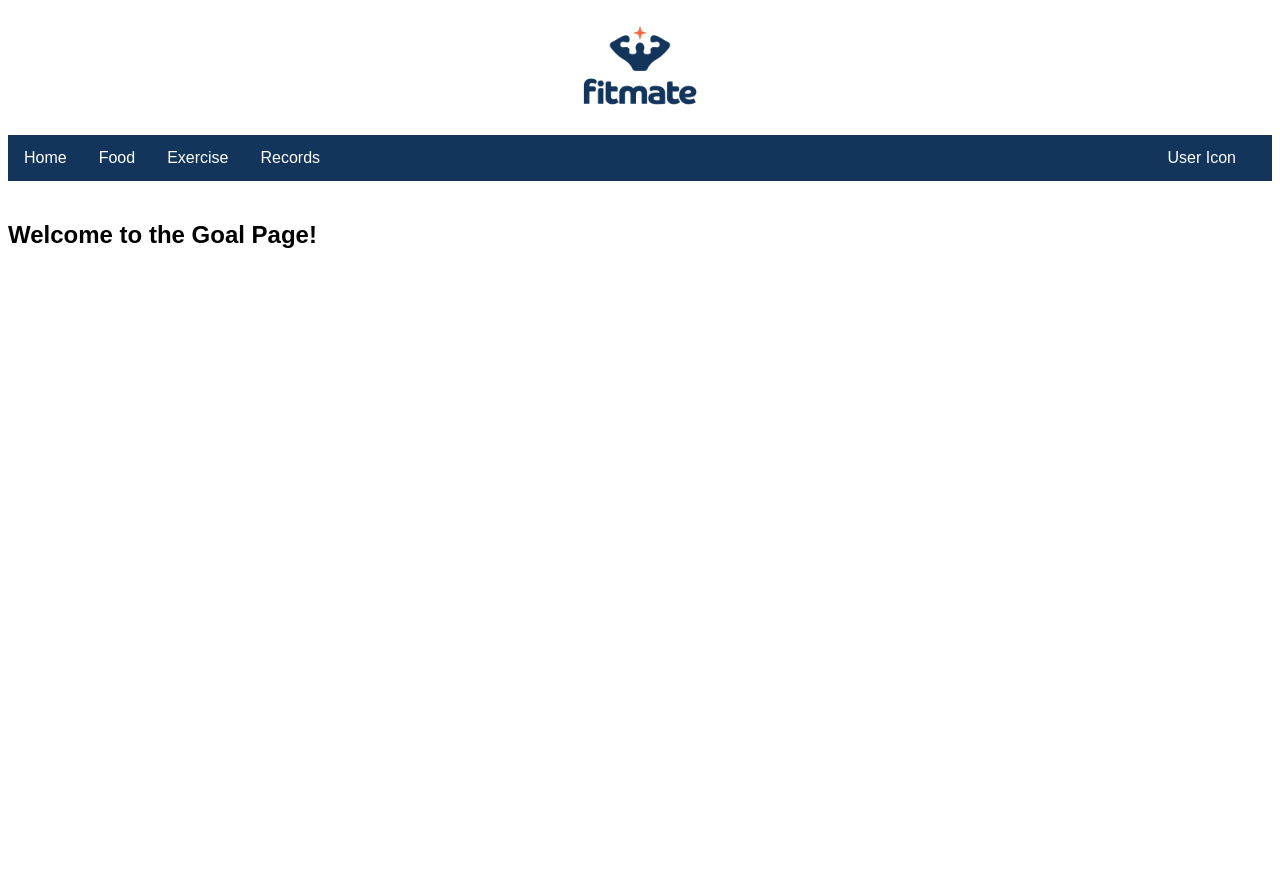
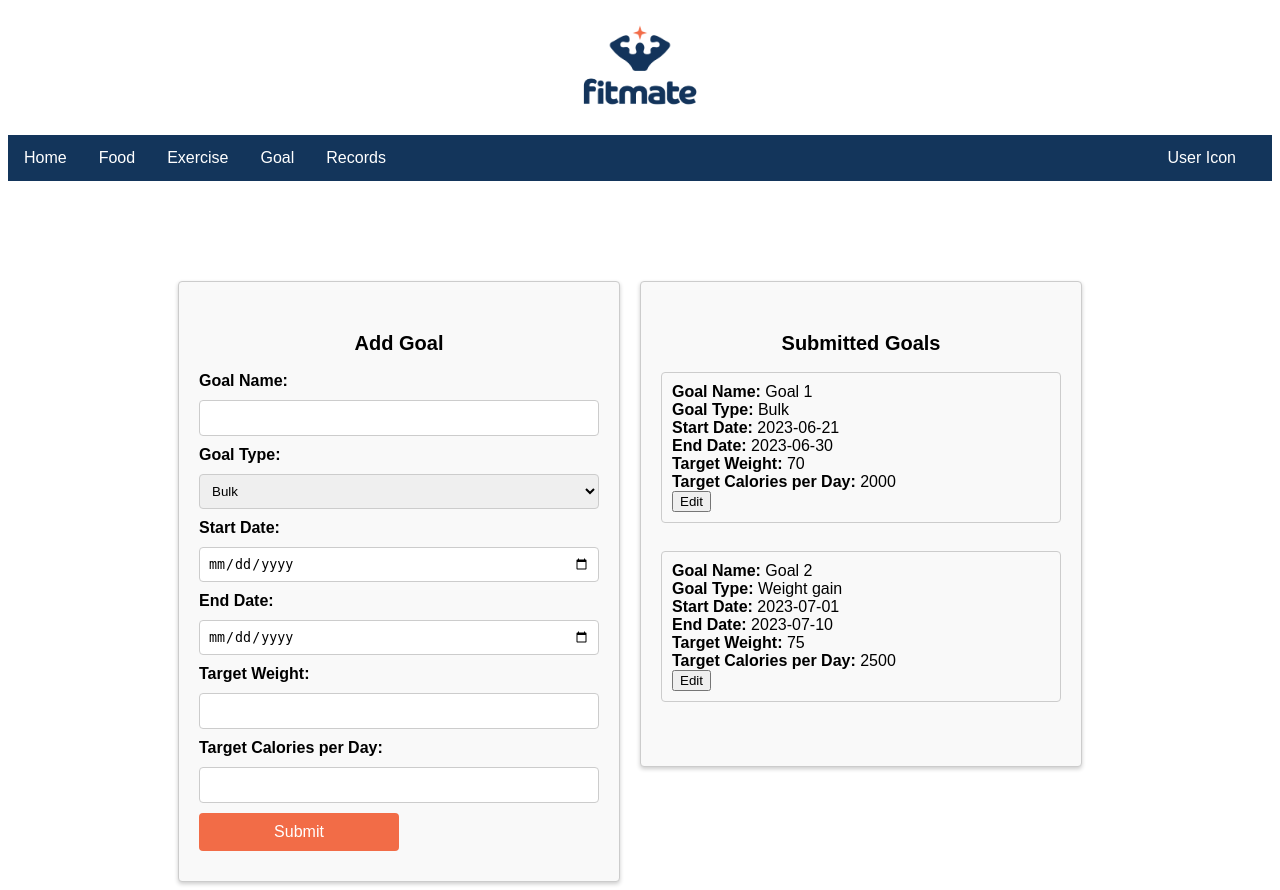
Before and after one commit to renukaramm/DatabaseSystems, a Flask app: page /goal in a window 1280 px wide. Before the commit the page ends 248 px from the top, so only its background shows below. Run offline with Flask 3, Linux system fonts and the light colour scheme.

Commit message:
update goal

```diff
--- a/fitmate/app.py
+++ b/fitmate/app.py
@@ -55,8 +55,44 @@ def exercise():
 
 @app.route('/goal')
 def goal():
-    return render_template('goal.html')
+    # Dummy goals data for testing, replace with your logic to retrieve goals
+    goals = [
+        {
+            'name': 'Goal 1',
+            'type': 'Bulk',
+            'start_date': '2023-06-21',
+            'end_date': '2023-06-30',
+            'target_weight': 70,
+            'target_calories': 2000
+        },
+        {
+            'name': 'Goal 2',
+            'type': 'Weight gain',
+            'start_date': '2023-07-01',
+            'end_date': '2023-07-10',
+            'target_weight': 75,
+            'target_calories': 2500
+        }
+    ]
 
+    return render_template('goal.html', goals=goals)
+
+@app.route('/add_goal', methods=['GET', 'POST'])
+def add_goal():
+    if request.method == 'POST':
+        goal_name = request.form['goal-name']
+        goal_type = request.form['goal-type']
+        start_date = request.form['start-date']
+        end_date = request.form['end-date']
+        target_weight = request.form['target-weight']
+        target_calories = request.form['target-calories']
+
+        # Perform the necessary actions with the submitted goal data
+        # (e.g., store it in a database, update the user's goals, etc.)
+
+        return redirect('/goal')  # Redirect to the goal page after submission
+
+    return render_template('add_goal.html')
 @app.route('/records')
 def records():
     return render_template('records.html')
--- a/fitmate/templates/dailyplan.html
+++ b/fitmate/templates/dailyplan.html
@@ -14,6 +14,7 @@
         <a href="/">Home</a>
         <a href="/food">Food</a>
         <a href="/exercise">Exercise</a>
+        <a href="/goal">Goal</a>
         <div class="dropdown">
             <button class="dropbtn">Records
                 <i class="fa fa-caret-down"></i>
--- a/fitmate/templates/exercise.html
+++ b/fitmate/templates/exercise.html
@@ -14,6 +14,7 @@
         <a href="/">Home</a>
         <a href="/food">Food</a>
         <a href="/exercise">Exercise</a>
+        <a href="/goal">Goal</a>
         <div class="dropdown">
             <button class="dropbtn">Records
                 <i class="fa fa-caret-down"></i>
--- a/fitmate/templates/food.html
+++ b/fitmate/templates/food.html
@@ -14,6 +14,7 @@
         <a href="/">Home</a>
         <a href="/food">Food</a>
         <a href="/exercise">Exercise</a>
+        <a href="/goal">Goal</a>
         <div class="dropdown">
             <button class="dropbtn">Records
                 <i class="fa fa-caret-down"></i>
--- a/fitmate/templates/goal.html
+++ b/fitmate/templates/goal.html
@@ -1,10 +1,77 @@
 <!DOCTYPE html>
 <html>
+
 <head>
   <link rel="stylesheet" type="text/css" href="{{ url_for('static', filename='style.css') }}">
+  <title>Goal</title>
+  <style>
+    .goal-container {
+      display: flex;
+      justify-content: center;
+      align-items: flex-start;
+      margin-top: 100px;
+    }
 
-    <title>Goal</title>
+    .goal-form-container,
+    .submitted-goals-container {
+      width: 400px;
+      padding: 20px;
+      border: 1px solid #ccc;
+      border-radius: 4px;
+      background-color: #f9f9f9;
+      box-shadow: 0 2px 4px rgba(0, 0, 0, 0.2);
+      margin-right: 20px;
+    }
+
+    .goal-form-container h2,
+    .submitted-goals-container h2 {
+      text-align: center;
+    }
+
+    .goal-form-container form {
+      display: flex;
+      flex-direction: column;
+    }
+
+    .goal-form-container label {
+      margin-bottom: 10px;
+    }
+
+    .goal-form-container input[type="text"],
+    .goal-form-container input[type="date"],
+    .goal-form-container input[type="number"],
+    .goal-form-container select {
+      width: 100%;
+      padding: 8px;
+      border: 1px solid #ccc;
+      border-radius: 4px;
+      box-sizing: border-box;
+      margin-bottom: 10px;
+    }
+
+    .goal-form-container input[type="submit"] {
+      background-color: #f26c47;
+      color: white;
+      border: none;
+      border-radius: 4px;
+      padding: 10px;
+      cursor: pointer;
+    }
+
+    .submitted-goals-container ul {
+      list-style-type: none;
+      padding: 0;
+    }
+
+    .submitted-goals-container li {
+      margin-bottom: 10px;
+      padding: 10px;
+      border: 1px solid #ccc;
+      border-radius: 4px;
+    }
+  </style>
 </head>
+
 <body>
   <div class="logo">
     <img src="{{ url_for('static', filename='logo.png') }}" alt="FitmATE Logo">
@@ -14,6 +81,7 @@
       <a href="/">Home</a>
       <a href="/food">Food</a>
       <a href="/exercise">Exercise</a>
+      <a href="/goal">Goal</a>
       <div class="dropdown">
         <button class="dropbtn">Records
           <i class="fa fa-caret-down"></i>
@@ -27,6 +95,57 @@
     <a href="/profile" class="user-icon">User Icon</a>
   </div>
 
-    <h1>Welcome to the Goal Page!</h1>
+  <div class="goal-container">
+    <div class="goal-form-container">
+      <h2>Add Goal</h2>
+      <form action="/add_goal" method="POST">
+        <label for="goal-name">Goal Name:</label>
+        <input type="text" id="goal-name" name="goal-name" required>
+        <label for="goal-type">Goal Type:</label>
+        <select id="goal-type" name="goal-type" required>
+          <option value="Bulk">Bulk</option>
+          <option value="Weight gain">Weight gain</option>
+        </select>
+        <label for="start-date">Start Date:</label>
+        <input type="date" id="start-date" name="start-date" required>
+        <label for="end-date">End Date:</label>
+        <input type="date" id="end-date" name="end-date" required>
+        <label for="target-weight">Target Weight:</label>
+        <input type="number" id="target-weight" name="target-weight" step="any" required>
+        <label for="target-calories">Target Calories per Day:</label>
+        <input type="number" id="target-calories" name="target-calories" step="any" required>
+        <input type="submit" value="Submit">
+      </form>
+    </div>
+
+    <div class="submitted-goals-container">
+      <h2>Submitted Goals</h2>
+      {% if goals %}
+      <ul>
+        {% for goal in goals %}
+        <li>
+          <strong>Goal Name:</strong> {{ goal.name }}<br>
+          <strong>Goal Type:</strong> {{ goal.type }}<br>
+          <strong>Start Date:</strong> {{ goal.start_date }}<br>
+          <strong>End Date:</strong> {{ goal.end_date }}<br>
+          <strong>Target Weight:</strong> {{ goal.target_weight }}<br>
+          <strong>Target Calories per Day:</strong> {{ goal.target_calories }}
+          <br>
+          <button onclick="showEditGoalForm('{{ goal.id }}')">Edit</button>
+        </li>
+        <br>
+        {% endfor %}
+      </ul>
+      {% else %}
+      <p>No goals submitted yet.</p>
+      {% endif %}
+    </div>
+  </div>
+
+  <script>
+    function showEditGoalForm(goalId) {
+    }
+  </script>
 </body>
+
 </html>
--- a/fitmate/templates/home.html
+++ b/fitmate/templates/home.html
@@ -14,6 +14,7 @@
         <a href="/">Home</a>
         <a href="/food">Food</a>
         <a href="/exercise">Exercise</a>
+        <a href="/goal">Goal</a>
         <div class="dropdown">
             <button class="dropbtn">Records
                 <i class="fa fa-caret-down"></i>
--- a/fitmate/templates/profile.html
+++ b/fitmate/templates/profile.html
@@ -95,6 +95,7 @@
             <a href="/">Home</a>
             <a href="/food">Food</a>
             <a href="/exercise">Exercise</a>
+            <a href="/goal">Goal</a>
             <div class="dropdown">
                 <button class="dropbtn">Records
                     <i class="fa fa-caret-down"></i>
--- a/fitmate/templates/records.html
+++ b/fitmate/templates/records.html
@@ -14,6 +14,7 @@
         <a href="/">Home</a>
         <a href="/food">Food</a>
         <a href="/exercise">Exercise</a>
+        <a href="/goal">Goal</a>
         <div class="dropdown">
             <button class="dropbtn">Records
                 <i class="fa fa-caret-down"></i>
--- a/fitmate/templates/records_goals.html
+++ b/fitmate/templates/records_goals.html
@@ -14,6 +14,7 @@
         <a href="/">Home</a>
         <a href="/food">Food</a>
         <a href="/exercise">Exercise</a>
+        <a href="/goal">Goal</a>
         <div class="dropdown">
             <button class="dropbtn">Records
                 <i class="fa fa-caret-down"></i>
```
Also changed, not shown: fitmate/templates/add_goal.html (added, +58 -0 lines). Lines whose indentation alone changed are shown as unchanged.
